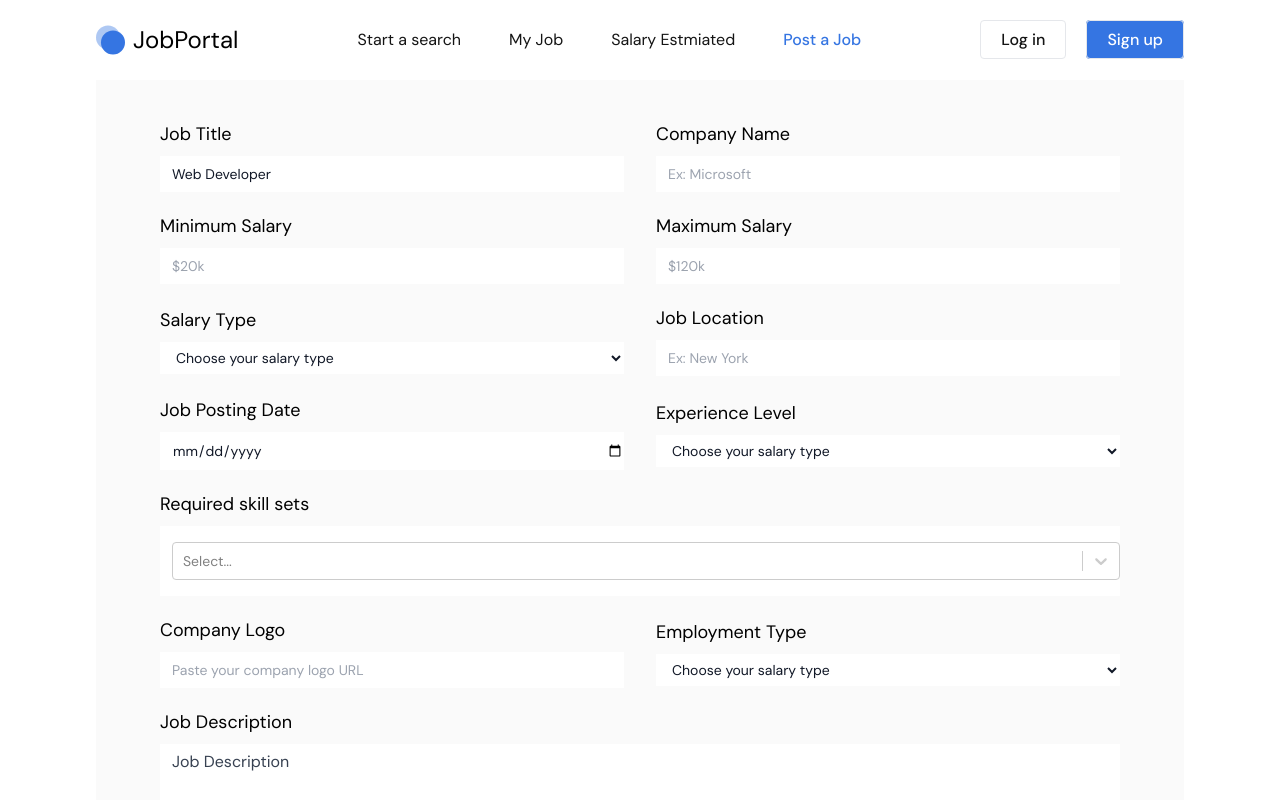
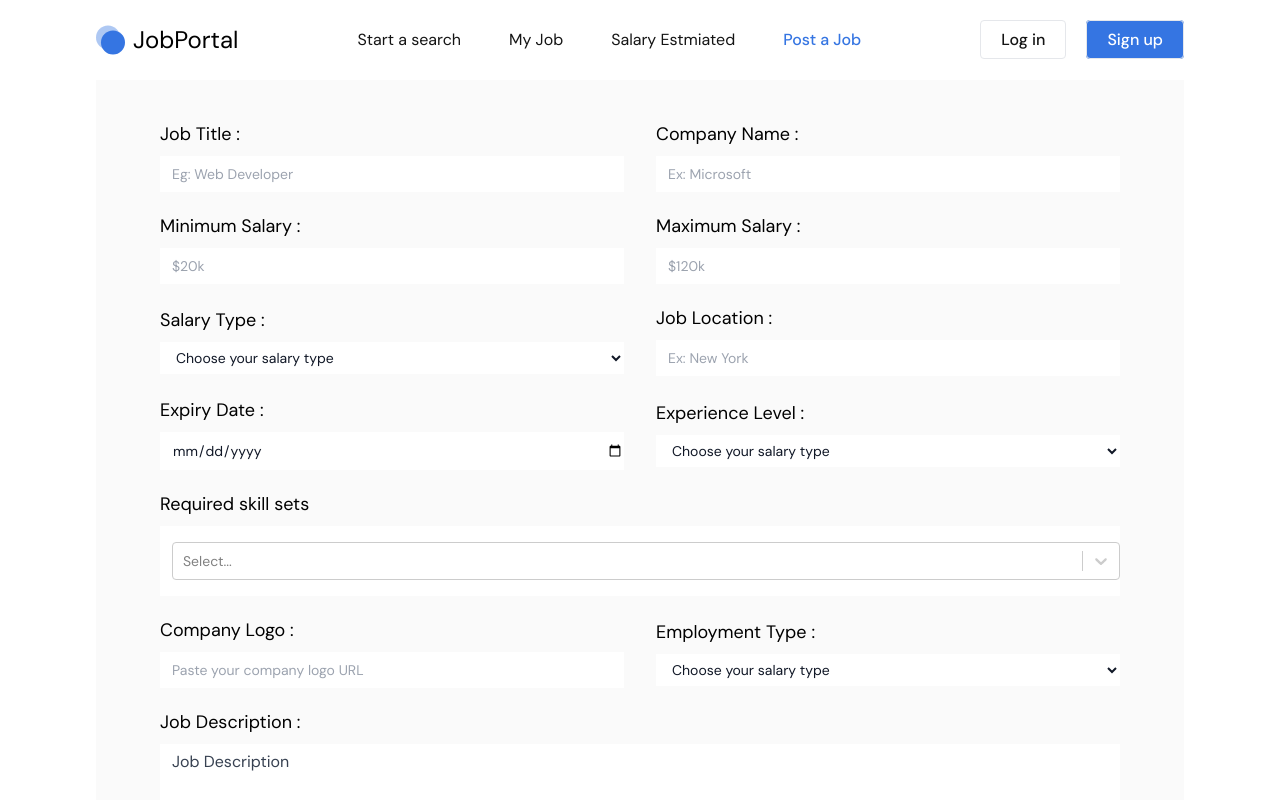
Before and after one commit to bhattrajdev/MERN_Job_Portal, a React (Vite) app in the folder client/: page /post-job in a window 1280 px wide. Shown: the top 800 px of the page. Built offline with nearby package versions, Linux system fonts and the light colour scheme.

Commit message:
Error handling

```diff
--- a/client/src/Pages/CreateJob.jsx
+++ b/client/src/Pages/CreateJob.jsx
@@ -42,6 +42,7 @@ const CreateJob = () => {
     { value: "Haskell", label: "Haskell" },
     { value: "Kotlin", label: "Kotlin" },
   ];
+
   return (
     <div className="max-w-screen-2xl container mx-auto xl:px-24 px-4">
       {/* form  */}
@@ -50,21 +51,39 @@ const CreateJob = () => {
           {/* first row */}
           <div className="create-job-flex">
             <div className="lg:w-1/2 2-full">
-              <label className="block mb-2 text-lg">Job Title</label>
+              <label className="block mb-2 text-lg">
+                Job Title :
+                {errors.jobTitle && (
+                  <span className="text-red-500 pl-2">
+                    Job title is required
+                  </span>
+                )}
+              </label>
               <input
                 type="text"
-                defaultValue={"Web Developer"}
-                {...register("jobTitle")}
+                placeholder="Eg: Web Developer "
+                {...register("jobTitle", {
+                  required: true,
+                })}
                 className="create-job-input"
               />
             </div>
 
             <div className="lg:w-1/2 2-full">
-              <label className="block mb-2 text-lg">Company Name</label>
+              <label className="block mb-2 text-lg">
+                Company Name :
+                {errors.companyName && (
+                  <span className="text-red-500 pl-2">
+                    Company name is required
+                  </span>
+                )}
+              </label>
               <input
                 type="text"
                 placeholder={"Ex: Microsoft"}
-                {...register("companyName")}
+                {...register("companyName", {
+                  required: true,
+                })}
                 className="create-job-input"
               />
             </div>
@@ -73,21 +92,39 @@ const CreateJob = () => {
           {/* second row */}
           <div className="create-job-flex">
             <div className="lg:w-1/2 2-full">
-              <label className="block mb-2 text-lg">Minimum Salary</label>
+              <label className="block mb-2 text-lg">
+                Minimum Salary :
+                {errors.minSalary && (
+                  <span className="text-red-500 pl-2">
+                    Minimum salary is required
+                  </span>
+                )}
+              </label>
               <input
                 type="text"
                 placeholder={"$20k"}
-                {...register("minPrice")}
+                {...register("minSalary", {
+                  required: true,
+                })}
                 className="create-job-input"
               />
             </div>
 
             <div className="lg:w-1/2 2-full">
-              <label className="block mb-2 text-lg">Maximum Salary</label>
+              <label className="block mb-2 text-lg">
+                Maximum Salary :
+                {errors.minSalary && (
+                  <span className="text-red-500 pl-2">
+                    Maximum salary is required
+                  </span>
+                )}
+              </label>
               <input
                 type="text"
                 placeholder={"$120k"}
-                {...register("maxPrice")}
+                {...register("maxSalary", {
+                  required: true,
+                })}
                 className="create-job-input"
               />
             </div>
@@ -96,8 +133,20 @@ const CreateJob = () => {
           {/* third row */}
           <div className="create-job-flex">
             <div className="lg:w-1/2 2-full">
-              <label className="block mb-2 text-lg">Salary Type</label>
-              <select {...register("salaryType")} className="create-job-input">
+              <label className="block mb-2 text-lg">
+                Salary Type :
+                {errors.salaryType && (
+                  <span className="text-red-500 pl-2">
+                    Salary Type is required
+                  </span>
+                )}
+              </label>
+              <select
+                {...register("salaryType", {
+                  required: true,
+                })}
+                className="create-job-input"
+              >
                 <option value="">Choose your salary type</option>
                 <option value="Hourly">Hourly</option>
                 <option value="Monthly">Monthly</option>
@@ -106,11 +155,20 @@ const CreateJob = () => {
             </div>
 
             <div className="lg:w-1/2 2-full">
-              <label className="block mb-2 text-lg">Job Location</label>
+              <label className="block mb-2 text-lg">
+                Job Location :
+                {errors.jobLocation && (
+                  <span className="text-red-500 pl-2">
+                    Job Location is required
+                  </span>
+                )}
+              </label>
               <input
                 type="text"
                 placeholder={"Ex: New York"}
-                {...register("jobLocation")}
+                {...register("jobLocation", {
+                  required: true,
+                })}
                 className="create-job-input"
               />
             </div>
@@ -119,18 +177,37 @@ const CreateJob = () => {
           {/* fourth row */}
           <div className="create-job-flex">
             <div className="lg:w-1/2 2-full">
-              <label className="block mb-2 text-lg">Job Posting Date</label>
+              <label className="block mb-2 text-lg">
+                Expiry Date :
+                {errors.expirydate && (
+                  <span className="text-red-500 pl-2">
+                    Expiry Date is required
+                  </span>
+                )}
+              </label>
               <input
                 type="date"
                 placeholder={"Ex: 2023-11-03"}
-                {...register("postingDate")}
+                {...register("expirydate", {
+                  required: true,
+                })}
                 className="create-job-input"
               />
             </div>
+
             <div className="lg:w-1/2 2-full">
-              <label className="block mb-2 text-lg">Experience Level</label>
+              <label className="block mb-2 text-lg">
+                Experience Level :
+                {errors.experienceLevel && (
+                  <span className="text-red-500 pl-2">
+                    Experience Level is required
+                  </span>
+                )}
+              </label>
               <select
-                {...register("experienceLevel")}
+                {...register("experienceLevel", {
+                  required: true,
+                })}
                 className="create-job-input"
               >
                 <option value="">Choose your salary type</option>
@@ -156,18 +233,36 @@ const CreateJob = () => {
           {/* sixth row */}
           <div className="create-job-flex">
             <div className="lg:w-1/2 2-full">
-              <label className="block mb-2 text-lg">Company Logo</label>
+              <label className="block mb-2 text-lg">
+                Company Logo :
+                {errors.companyLogo && (
+                  <span className="text-red-500 pl-2">
+                    Company Logo is required
+                  </span>
+                )}
+              </label>
               <input
                 type="url"
                 placeholder="Paste your company logo URL"
-                {...register("companyLogo")}
+                {...register("companyLogo", {
+                  required: true,
+                })}
                 className="create-job-input"
               />
             </div>
             <div className="lg:w-1/2 2-full">
-              <label className="block mb-2 text-lg">Employment Type</label>
+              <label className="block mb-2 text-lg">
+                Employment Type :
+                {errors.employmentType && (
+                  <span className="text-red-500 pl-2">
+                    Employment Type is required
+                  </span>
+                )}
+              </label>
               <select
-                {...register("employmentType")}
+                {...register("employmentType", {
+                  required: true,
+                })}
                 className="create-job-input"
               >
                 <option value="">Choose your salary type</option>
@@ -180,9 +275,18 @@ const CreateJob = () => {
 
           {/* seventh row */}
           <div className="w-full">
-            <label className="block mb-2 text-lg">Job Description</label>
+            <label className="block mb-2 text-lg">
+              Job Description :
+              {errors.description && (
+                <span className="text-red-500 pl-2">
+                  Job Description is required
+                </span>
+              )}
+            </label>
             <textarea
-              {...register("description")}
+              {...register("description", {
+                required: true,
+              })}
               className="w-full pl-3 py-1.5 focus:outline-none placeholder:text-gray-700"
               rows={6}
               placeholder="Job Description"
@@ -191,15 +295,18 @@ const CreateJob = () => {
 
           {/* last row */}
           <div className="w-full">
-            <label className="block mb-2 text-lg">Job Posted By</label>
+            <label className="block mb-2 text-lg">Job Posted By
+
+            </label>
             <input
               type="email"
-             placeholder="your email"
-              {...register("postedBy")}
+              placeholder="your email"
+              {...register("postedBy", {
+                required: true,
+              })}
               className="create-job-input"
             />
           </div>
-
 
           <input
             type="submit"
--- a/client/src/Pages/Home.jsx
+++ b/client/src/Pages/Home.jsx
@@ -110,6 +110,7 @@ const Home = () => {
       {/* main content */}
       <div className="bg-[#FAFAFA] md:grid grid-cols-4 gap-8 lg:px-24 px-4 py-12">
         {/* for left side */}
+
         <div className="bg-white p-4 rounded">
           <Sidebar handleChange={handleChange} handleClick={handleClick} />
         </div>
@@ -153,7 +154,7 @@ const Home = () => {
         </div>
 
         {/* for right part */}
-        <div className="bg-white p-4 rounded">
+        <div className="bg-white p-4 hidden lg:block rounded">
           {" "}
           <Newsletter />
         </div>
--- a/client/src/Pages/Login.jsx
+++ b/client/src/Pages/Login.jsx
@@ -9,7 +9,7 @@ const Login = () => {
   } = useForm();
 
   const onSubmit = (data) => {
- console.log(data);
+    console.log(data);
   };
   return (
     <div className="flex justify-center items-center py-2">
--- a/client/src/Router/Router.jsx
+++ b/client/src/Router/Router.jsx
@@ -15,7 +15,6 @@ const Router = createBrowserRouter([
       { path: "/post-job", element: <CreateJob /> },
       { path: "/login", element: <Login/> },
       { path: "/register", element: <Register/> },
-
     ],
   },
 ]);
--- a/client/src/sidebar/Button.jsx
+++ b/client/src/sidebar/Button.jsx
@@ -5,7 +5,7 @@ const Button = ({ onClickHandler, value, title }) => {
     <button
       onClick={onClickHandler}
       value={value}
-      className={`px-4 py-1 border text-base hover:bg-blue hover:text-white`}
+      className="px-4 py-1 border text-base hover:bg-blue hover:text-white"
     >
       {title}
     </button>
```
Also changed, not shown: client/src/sidebar/Sidebar.jsx (+69 -17 lines).
